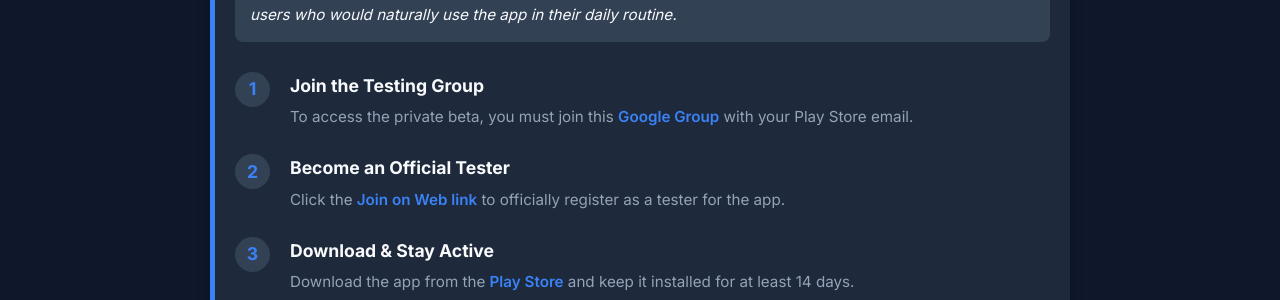
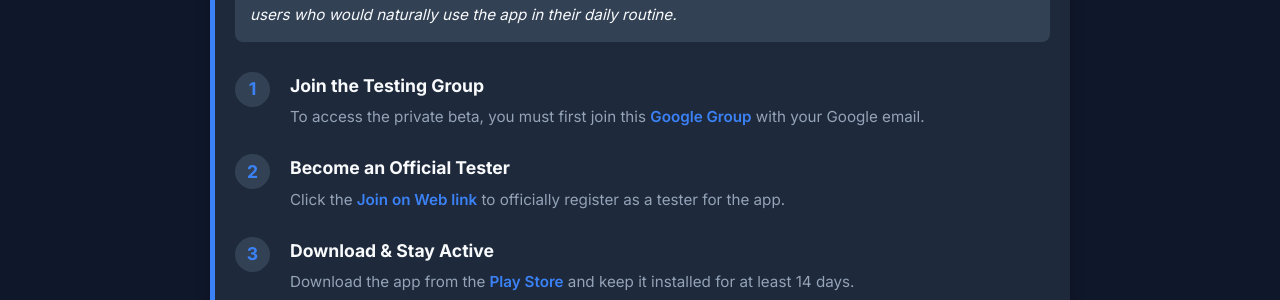
Before and after one commit to digitalcreat0r/sitoweb, a Jekyll site: the page built from _apps/screenrest.md, in a window 1280 px wide and 900 px high, scrolled down 2486 px. Shown: the part 183-483 px from the top of the window. Built offline with Jekyll 4.4.1, drawn with Linux system fonts in a browser that asks for light colours.

Commit message:
sistemazione guida tester

```diff
--- a/_layouts/app.html
+++ b/_layouts/app.html
@@ -73,7 +73,7 @@ layout: default
                     <div class="step-number">1</div>
                     <div class="step-content">
                         <h4>Join the Testing&nbsp;Group</h4>
-                        <p>To access the private beta, you must join this <a href="{{ page.google_group_url }}" target="_blank">Google&nbsp;Group</a> with your Play&nbsp;Store&nbsp;email.</p>
+                        <p>To access the private beta, you must first join this <a href="{{ page.google_group_url }}" target="_blank">Google&nbsp;Group</a> with your Google&nbsp;email.</p>
                     </div>
                 </div>
                 <div class="step-item">
```
